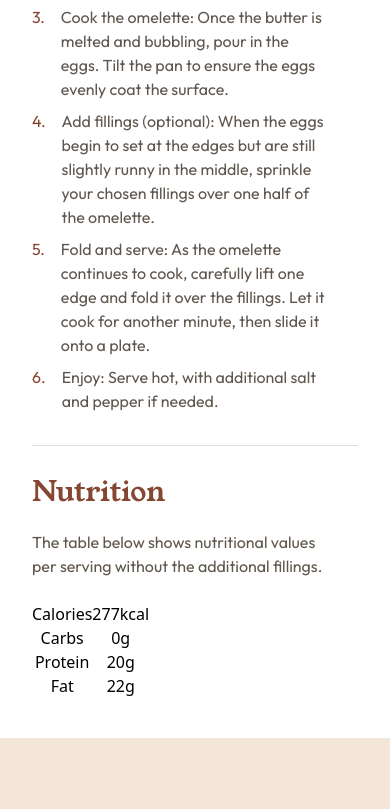
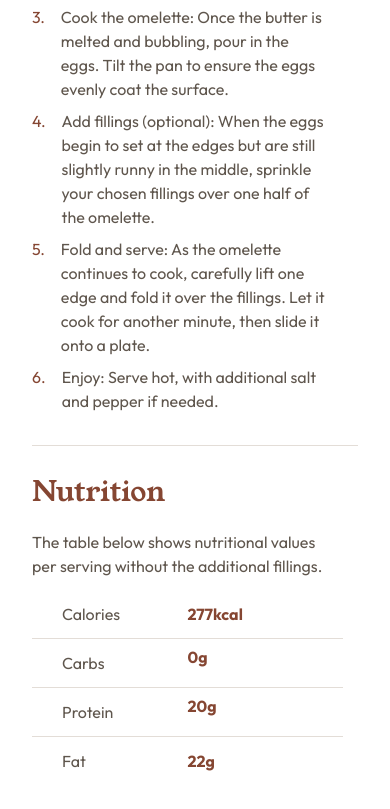
Before and after one commit to JyrexRonaldo/recipe-page, a website: page index.html in a window 390 px wide. Shown: the part 1242-2051 px from the top of the page. Before the commit the page ends 1980 px from the top, so only its background shows below. Drawn offline with Linux system fonts and the light colour scheme.

Commit message:
Style mobile layout

```diff
--- a/index.html
+++ b/index.html
@@ -119,22 +119,24 @@
           The table below shows nutritional values per serving without the
           additional fillings.
         </p>
-        <table class="w-[311px] border-collapse table-fixed text-center **:text-[16px]/[150%] flex flex-col ">
-          <tr>
-            <td>Calories</td>
-            <td>277kcal</td>
+        <table
+          class="w-[311px] table-fixed text-left *:font-[Outfit] *:text-[16px]/[150%] *:font-normal *:text-[#5F564D]"
+        >
+          <tr class="border-b-[1px] border-b-[#E3DDD7]">
+            <td class="pb-[12px] pl-[30px]">Calories</td>
+            <td class="pb-[12px] font-bold text-[#854632]">277kcal</td>
+          </tr>
+          <tr class="border-b-[1px] border-b-[#E3DDD7]">
+            <td class="pt-[12px] pb-[12px] pl-[30px]">Carbs</td>
+            <td class="pb-[12px] font-bold text-[#854632]">0g</td>
+          </tr>
+          <tr class="border-b-[1px] border-b-[#E3DDD7]">
+            <td class="pt-[12px] pb-[12px] pl-[30px]">Protein</td>
+            <td class="pb-[12px] font-bold text-[#854632]">20g</td>
           </tr>
           <tr>
-            <td>Carbs</td>
-            <td>0g</td>
-          </tr>
-          <tr>
-            <td>Protein</td>
-            <td>20g</td>
-          </tr>
-          <tr>
-            <td>Fat</td>
-            <td>22g</td>
+            <td class="pt-[12px] pb-[12px] pl-[30px]">Fat</td>
+            <td class="font-bold text-[#854632]">22g</td>
           </tr>
         </table>
       </div>
```
Also changed, not shown: css/output.css.
